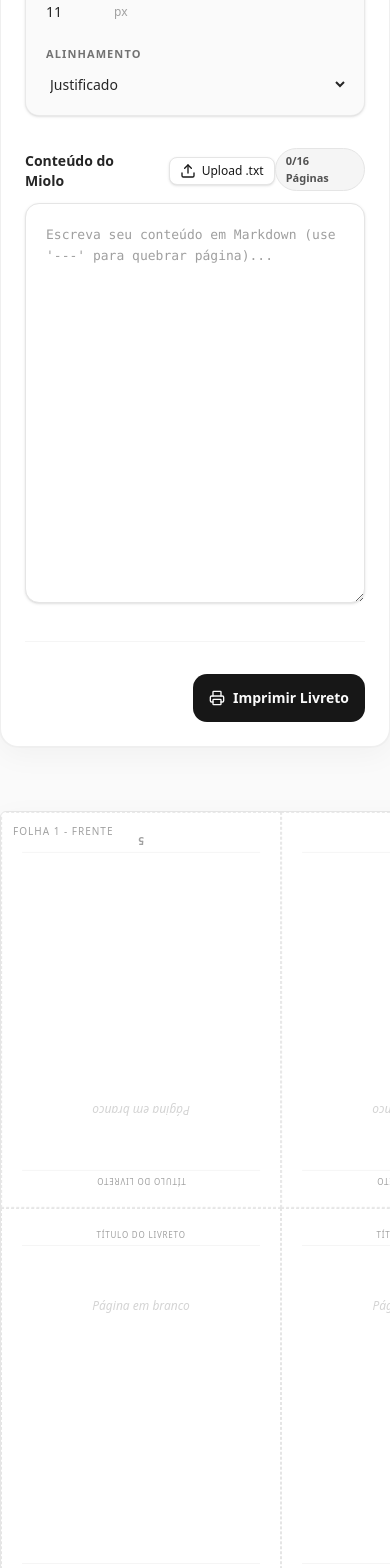
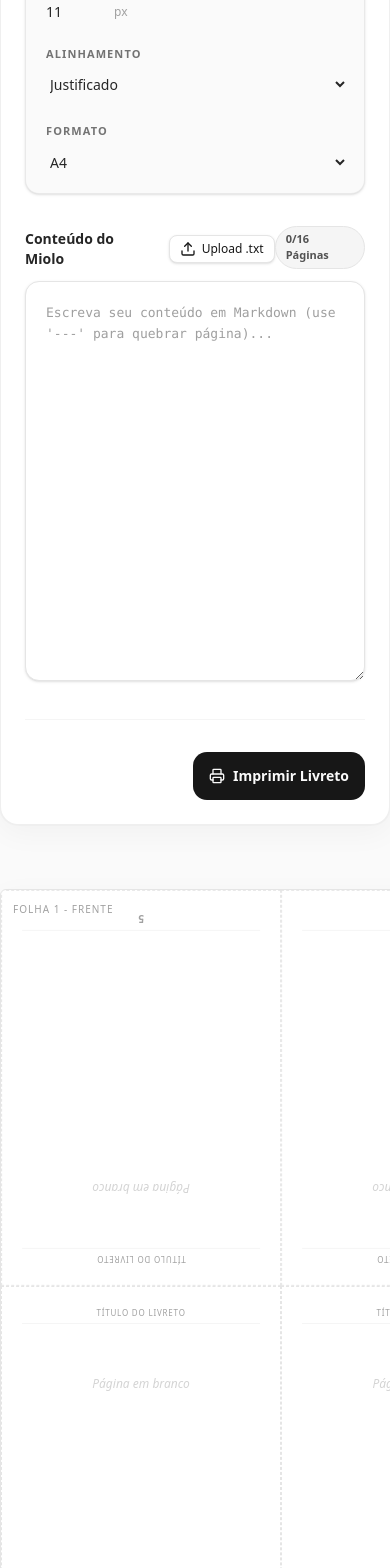
Before and after one commit to Aozuas/Gerador-Octavo, a Next.js app: page / in a window 390 px wide. Shown: the part 1120-2688 px from the top of the page. Built offline with nearby package versions, Linux system fonts and the light colour scheme.

Commit message:
feat: Adiciona switch de formato A3 e A4

```diff
--- a/app/globals.css
+++ b/app/globals.css
@@ -5,10 +5,6 @@
 @custom-variant dark (&:is(.dark *));
 
 @media print {
-  @page {
-    size: A4 landscape;
-    margin: 0;
-  }
   body {
     -webkit-print-color-adjust: exact;
     print-color-adjust: exact;
--- a/app/layout.tsx
+++ b/app/layout.tsx
@@ -1,6 +1,7 @@
 import type { Metadata } from 'next';
 import { Inter } from 'next/font/google';
 import { Analytics } from '@vercel/analytics/react';
+import { VercelToolbar } from '@vercel/toolbar/next';
 import { TooltipProvider } from "@/components/ui/tooltip";
 import { Navbar } from "@/components/Navbar";
 import './globals.css';
@@ -29,6 +30,7 @@ export default function RootLayout({
           {children}
         </TooltipProvider>
         <Analytics />
+        {process.env.NODE_ENV === 'development' && <VercelToolbar />}
       </body>
     </html>
   );
--- a/app/page.tsx
+++ b/app/page.tsx
@@ -16,6 +16,7 @@ export default function GeradorOctavo() {
   const [tamanhoFonte, setTamanhoFonte] = useState(11);
   const [familiaFonte, setFamiliaFonte] = useState('font-serif');
   const [alinhamento, setAlinhamento] = useState('text-justify');
+  const [formatoPapel, setFormatoPapel] = useState('A4');
 
   const fileInputRef = useRef<HTMLInputElement>(null);
 
@@ -26,9 +27,11 @@ export default function GeradorOctavo() {
   useEffect(() => {
     const savedText = localStorage.getItem('octavo_texto');
     const savedTitle = localStorage.getItem('octavo_titulo');
+    const savedFormato = localStorage.getItem('octavo_formato');
 
     if (savedText) setTextoLongo(savedText);
     if (savedTitle) setTituloLivro(savedTitle);
+    if (savedFormato) setFormatoPapel(savedFormato);
 
     setIsLoaded(true);
   }, []);
@@ -38,8 +41,9 @@ export default function GeradorOctavo() {
     if (isLoaded) {
       localStorage.setItem('octavo_texto', textoLongo);
       localStorage.setItem('octavo_titulo', tituloLivro);
+      localStorage.setItem('octavo_formato', formatoPapel);
     }
-  }, [textoLongo, tituloLivro, isLoaded]);
+  }, [textoLongo, tituloLivro, formatoPapel, isLoaded]);
 
   // Handler de Upload de Arquivo
   const handleFileUpload = (e: React.ChangeEvent<HTMLInputElement>) => {
@@ -76,8 +80,10 @@ export default function GeradorOctavo() {
 
   const { conteudo, totalPreenchidas } = fatiarTextoManual(textoLongo);
 
-  const RenderSheet = ({ paginas, titulo, isLast = false }: { paginas: number[], titulo: string, isLast?: boolean }) => (
-    <div className={`w-[297mm] h-[210mm] bg-white border border-neutral-200 mx-auto mb-16 shadow-[0_8px_30px_rgba(0,0,0,0.04)] rounded-sm print:shadow-none print:mb-0 print:border-none print:rounded-none flex flex-col relative overflow-hidden transition-all duration-300 ${isLast ? '' : 'print:break-after-page'}`}>
+  const RenderSheet = ({ paginas, titulo, isLast = false }: { paginas: number[], titulo: string, isLast?: boolean }) => {
+    const sheetClass = formatoPapel === 'A3' ? 'w-[420mm] h-[297mm]' : 'w-[297mm] h-[210mm]';
+    return (
+      <div className={`${sheetClass} bg-white border border-neutral-200 mx-auto mb-16 shadow-[0_8px_30px_rgba(0,0,0,0.04)] rounded-sm print:shadow-none print:mb-0 print:border-none print:rounded-none flex flex-col relative overflow-hidden transition-all duration-300 ${isLast ? '' : 'print:break-after-page'}`}>
         <div className="absolute top-3 left-3 text-[10px] font-medium tracking-widest text-neutral-400 print:hidden uppercase">{titulo}</div>
         <div className="grid grid-cols-4 grid-rows-2 w-full h-full">
           {paginas.map((num, i) => {
@@ -156,9 +162,18 @@ export default function GeradorOctavo() {
         </div>
       </div>
     );
+  }
 
   return (
     <main className="min-h-screen bg-[#FAFAFA] py-16 print:bg-white print:py-0 font-sans text-neutral-900 selection:bg-neutral-200">
+      <style>{`
+        @media print {
+          @page {
+            size: ${formatoPapel} landscape;
+            margin: 0;
+          }
+        }
+      `}</style>
 
       <div className="max-w-4xl mx-auto mb-16 print:hidden">
 
@@ -275,6 +290,20 @@ export default function GeradorOctavo() {
                   <option value="text-center">Centralizado</option>
                 </select>
               </div>
+
+              <div className="hidden md:block w-px bg-neutral-200/80 my-2"></div>
+
+              <div className="flex-1 p-2.5 rounded-lg hover:bg-neutral-100/50 transition-colors">
+                <label className="block text-[11px] font-bold text-neutral-500 uppercase tracking-widest mb-2 px-1">Formato</label>
+                <select
+                  value={formatoPapel}
+                  onChange={(e) => setFormatoPapel(e.target.value)}
+                  className="w-full bg-transparent border-0 p-1 text-sm font-medium focus:ring-0 cursor-pointer text-neutral-800"
+                >
+                  <option value="A4">A4</option>
+                  <option value="A3">A3</option>
+                </select>
+              </div>
             </div>
 
             {/* Content Textarea */}
--- a/package.json
+++ b/package.json
@@ -10,6 +10,7 @@
   },
   "dependencies": {
     "@vercel/analytics": "^1.6.1",
+    "@vercel/toolbar": "^0.1.32",
     "class-variance-authority": "^0.7.1",
     "clsx": "^2.1.1",
     "lucide-react": "^0.575.0",
```
Also changed, not shown: 2 other files (tests, documents, lock files or other folders). Lines whose indentation alone changed are shown as unchanged.
